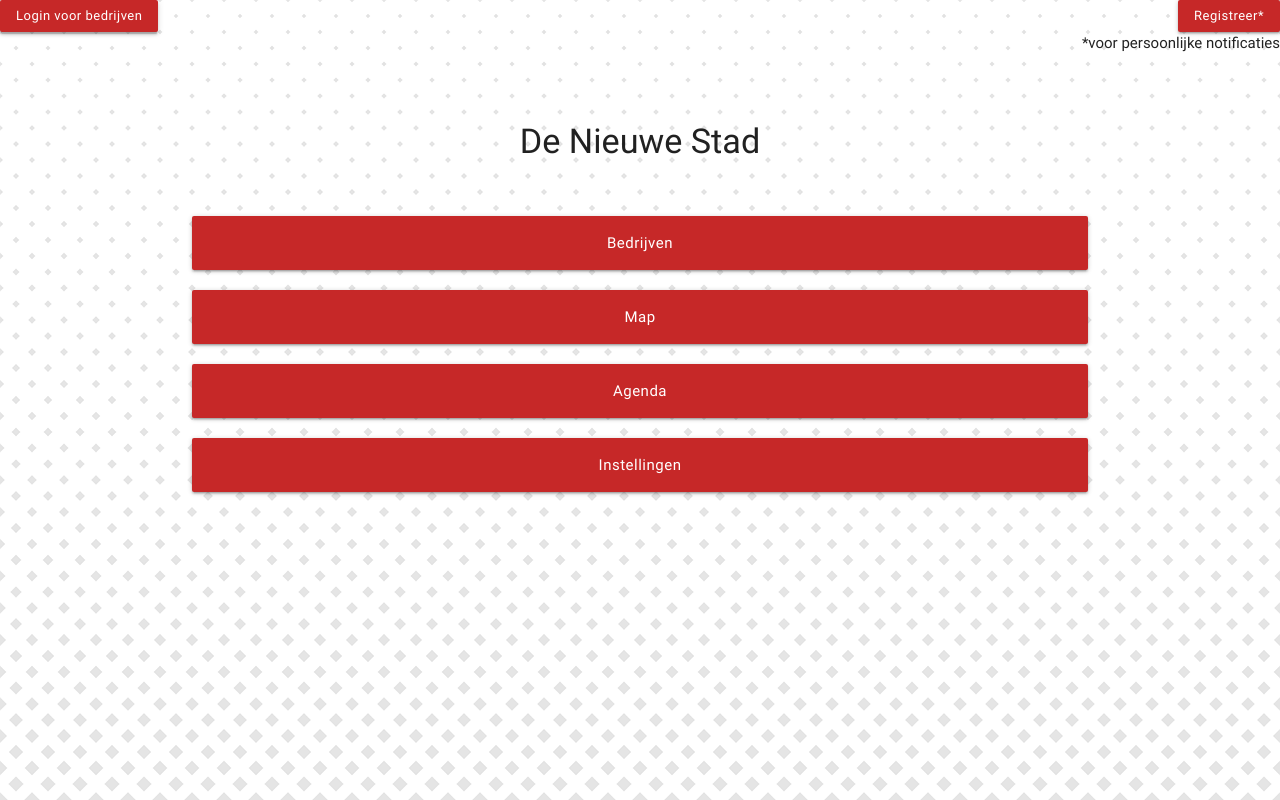
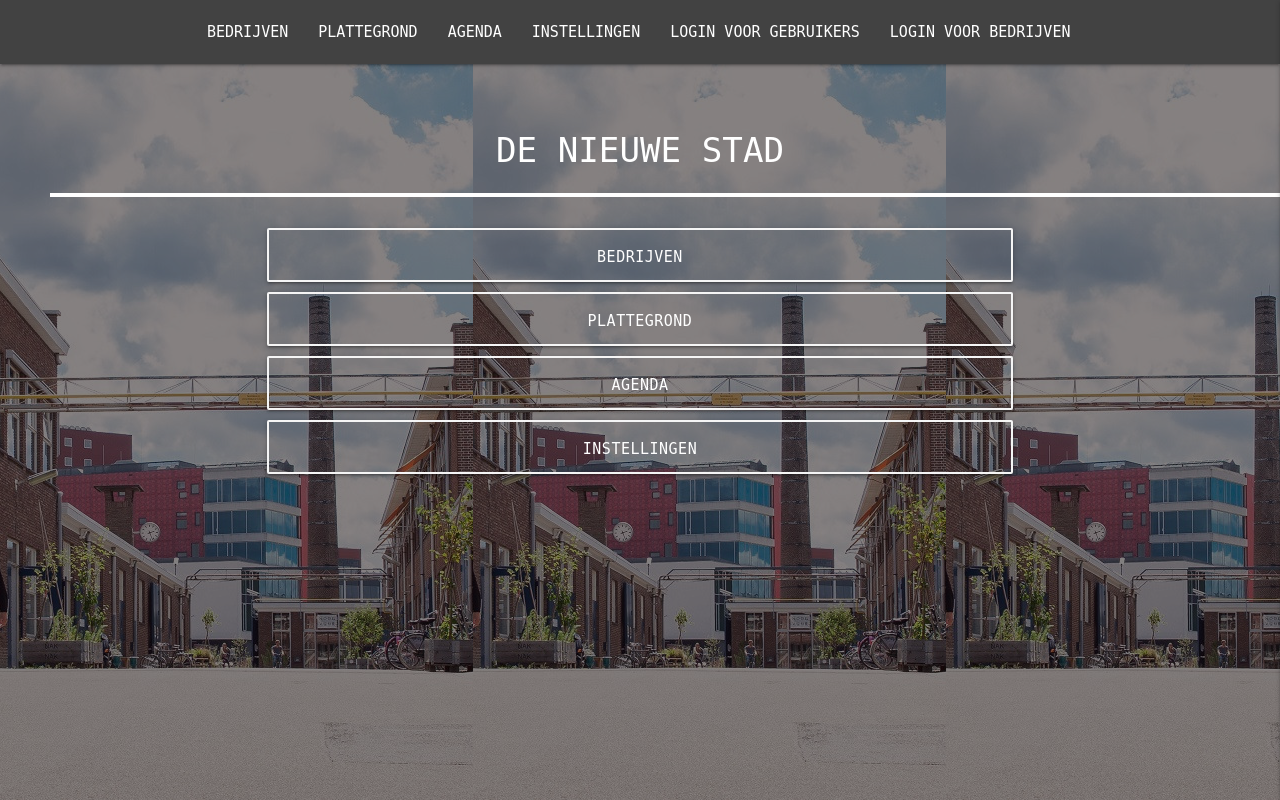
Before and after one commit to Vladik-Packo/de-nieuwe-stad-app, a PHP site: page / in a window 1280 px wide. Run offline with PHP 8.4, Linux system fonts and the light colour scheme.

Commit message:
Style Update

```diff
--- a/www/index.html
+++ b/www/index.html
@@ -15,9 +15,39 @@
         <script src="js/app.js"></script>
         <!-- Cordova -->
         <script src="cordova.js" type="text/javascript" defer></script>
-
         <style>
-
+            .border-buttons{
+                border-style: solid;
+                border-width: 2px;
+                border-color: whitesmoke;
+            }
+            .drag-target{
+                width: 46px;
+            }
+            hr{
+                margin-left: 50px;
+                display: block;
+                height: 1px;
+                border: 0;
+                border-top: 4px solid white;
+                padding: 0;
+            }
+            .row{
+                margin-bottom: 10px;
+            }
+            @font-face {
+                font-family: 'Nanum Gothic Coding';
+                font-style: normal;
+                font-weight: 700;
+                src: local('NanumGothicCoding-Bold'), url(fonts/NanumGothicCoding-Bold.ttf) format('ttf');
+                unicode-range: U+f9ca-fa0b, U+ff03-ff05, U+ff07, U+ff0a-ff0b, U+ff0d-ff19, U+ff1b, U+ff1d, U+ff20-ff5b, U+ff5d, U+ffe0-ffe3, U+ffe5-ffe6;
+            }
+            h4{
+                font-family: 'Nanum Gothic Coding', monospace;
+            }
+            a{
+                font-family: 'Nanum Gothic Coding', monospace;
+            }
         </style>
         <script>
             $( function () {
@@ -25,33 +55,66 @@
                     $( '#device' ).html( device.model );
                 });
             })
+
+            document.addEventListener('DOMContentLoaded', function() {
+                var elems = document.querySelectorAll('.sidenav');
+                var instances = M.Sidenav.init(elems, { edge: 'right'});
+            });
+
         </script>
     </head>
     <body style="background-image:url(images/background3.png)">
-    <a class="btn btn-small red darken-3">Login voor bedrijven</a>
-    <a class="btn btn-small red darken-3" style="float: right">Registreer*</a>
-    <br><div style="float: right">*voor persoonlijke notificaties</div>
-    <br>
+    <nav class="nav-wrapper grey darken-3">
+    <div class="container">
+        <a href="#" class="sidenav-trigger right" data-target="mobile-links">
+            <i class="fas fa-bars"></i>
+        </a>
+        <ul class="left hide-on-med-and-down">
+            <li><a href="sass.html">BEDRIJVEN</a></li>
+            <li><a href="badges.html">PLATTEGROND</a></li>
+            <li><a href="collapsible.html">AGENDA</a></li>
+            <li><a href="collapsible.html">INSTELLINGEN</a></li>
+            <li><a href="collapsible.html">LOGIN VOOR GEBRUIKERS</a></li>
+            <li><a href="collapsible.html">LOGIN VOOR BEDRIJVEN</a></li>
+        </ul>
+    </div>
+    </nav>
+
+    <ul class="sidenav" id="mobile-links">
+        <li><a href="sass.html">BEDRIJVEN</a></li>
+        <li><a href="badges.html">PLATTEGROND</a></li>
+        <li><a href="collapsible.html">AGENDA</a></li>
+        <li><a href="collapsible.html">INSTELLINGEN</a></li>
+        <li><a href="collapsible.html">LOGIN VOOR GEBRUIKERS</a></li>
+        <li><a href="collapsible.html">LOGIN VOOR BEDRIJVEN</a></li>
+    </ul>
+
+        <br>
+
     <div class="container">
         <div class="row">
             <br>
-            <br>
-            <div class="col s12 center flow-text"><h4>De Nieuwe Stad</h4></div>
+            <div class="col s12 center flow-text" style="color: white;"><h4>DE NIEUWE STAD</h4></div>
         </div>
-        <br>
     </div>
-            <div class="container">
+    <hr>
+    <br>
+            <div class="container center-align">
             <div class="row">
-                <a href="bedrijf.html" class="col s12 waves-effect waves-light btn-large red darken-3" style="text-align: center" >Bedrijven</a>
+                <div class="col s1"></div>
+                <a href="bedrijf.html" class="col s10 waves-effect waves-light btn-large transparent border-buttons" style="text-align: center">BEDRIJVEN</a>
             </div>
             <div class="row">
-                <a href="map.html" class="col s12 waves-effect waves-light btn-large red darken-3" style="text-align: center" >Map</a>
+                <div class="col s1"></div>
+                <a href="map.html" class="col s10 waves-effect waves-light btn-large transparent border-buttons" style="text-align: center" >PLATTEGROND</a>
             </div>
             <div class="row">
-                <a href="agenda.html" class="col s12 waves-effect waves-light btn-large red darken-3" style="text-align: center" >Agenda</a>
+                <div class="col s1"></div>
+                <a href="agenda.html" class="col s10 waves-effect waves-light btn-large transparent border-buttons" style="text-align: center" >AGENDA</a>
             </div>
             <div class="row">
-                <a href="instellingen.html" class="col s12 waves-effect waves-light btn-large red darken-3" style="text-align: center" >Instellingen</a>
+                <div class="col s1"></div>
+                <a href="instellingen.html" class="col s10 waves-effect waves-light btn-large transparent border-buttons" style="text-align: center" >INSTELLINGEN</a>
             </div>
     </div>
     </body>
--- a/www/instellingen.html
+++ b/www/instellingen.html
@@ -85,7 +85,7 @@
                 }
                 // Get the snackbar DIV
                 var x = document.getElementById("notiftext");
-                if (x.innerHTML == "uit")
+                if (x.innerHTML == "Locatievoorziening uit")
                 {
                     x.innerHTML = "Locatievoorziening aan";
                 }
```
Also changed, not shown: www/css/fonts.css (line endings or trailing spaces), www/images/background.png (deleted), www/images/background2.jpg (deleted), www/images/background3.png, www/images/terugbutton.png (deleted), 1 other file.
